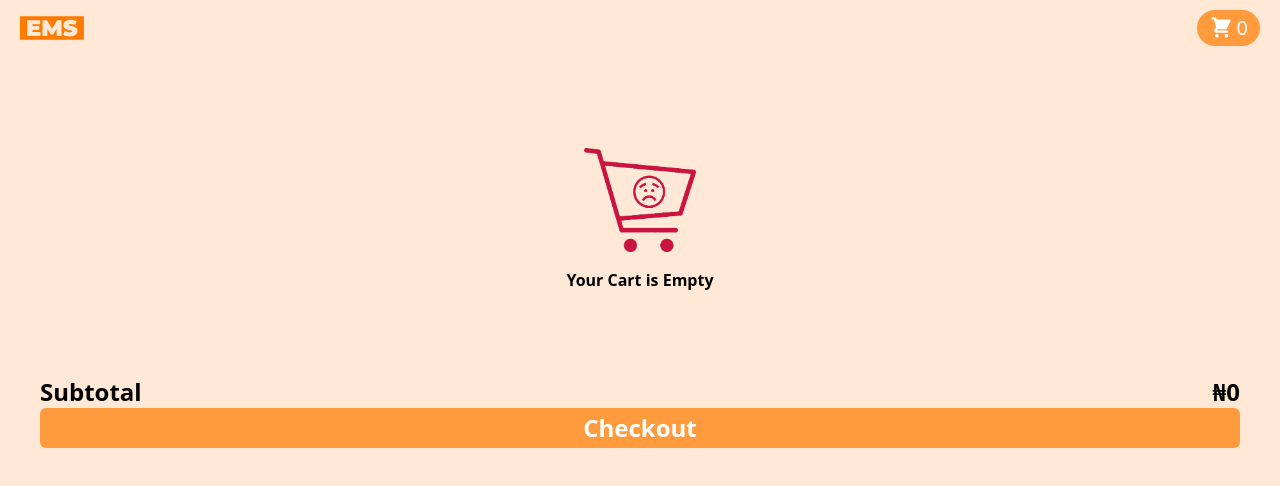
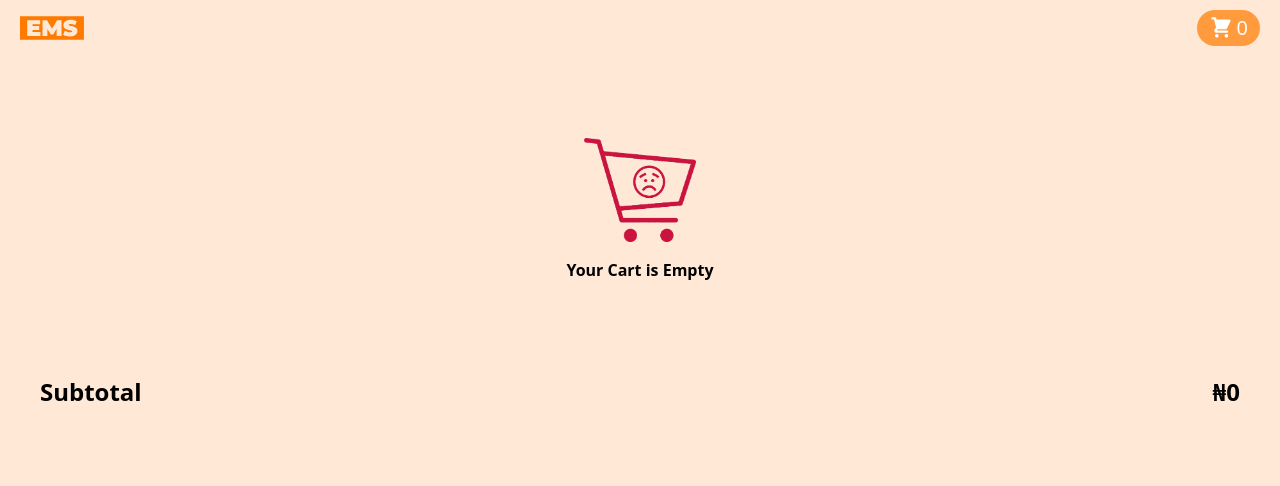
Before and after one commit to Lex043/Ems-E-commerce, a React (Vite) app: page /cart in a window 1280 px wide. Shown: the top 486 px of the page. Built offline with nearby package versions, Linux system fonts and the light colour scheme; a web font is replaced by a local one.

Commit message:
fix: checkout

```diff
--- a/src/components/pages/Cart.jsx
+++ b/src/components/pages/Cart.jsx
@@ -2,14 +2,33 @@ import { useContext } from "react";
 import { Link } from "react-router-dom";
 import EmsContext from "../../context/EmsContext";
 import EmptyCart from "./EmptyCart";
+import { gsap, Power3 } from "gsap";
+import { useRef, useEffect } from "react";
 
 const Cart = () => {
   const { isEmpty, items, updateItemQuantity, removeItem, totalAmt } =
     useContext(EmsContext);
 
+  let textItem = useRef(null);
+
+  useEffect(() => {
+    gsap.to(textItem, 0.8, {
+      opacity: 1,
+      y: -10,
+      ease: Power3.easeOut,
+      delay: 0.2,
+    });
+  }, []);
+
   return (
     <>
       <div className="min-h-screen bg-[#ffe9d6]">
+        <div
+          ref={(el) => {
+            textItem = el;
+          }}
+          className="opacity-0"
+        >
           {isEmpty ? (
             <EmptyCart />
           ) : (
@@ -61,6 +80,8 @@ const Cart = () => {
               </div>
             ))
           )}
+        </div>
+
         <div className="px-10 font-bold text-2xl bg-[#ffe9d6] mt-auto">
           <div className="flex justify-between">
             <div>
@@ -75,7 +96,10 @@ const Cart = () => {
           </div>
 
           <Link to="/checkout">
-            <div className="text-center py-1 text-white bg-[#ff9a3d] rounded-md">
+            <div
+              style={{ display: isEmpty ? "none" : "block" }}
+              className="text-center py-1 text-white bg-[#ff9a3d] rounded-md"
+            >
               <button>Checkout</button>
             </div>
           </Link>
```
Lines whose indentation alone changed are shown as unchanged.
